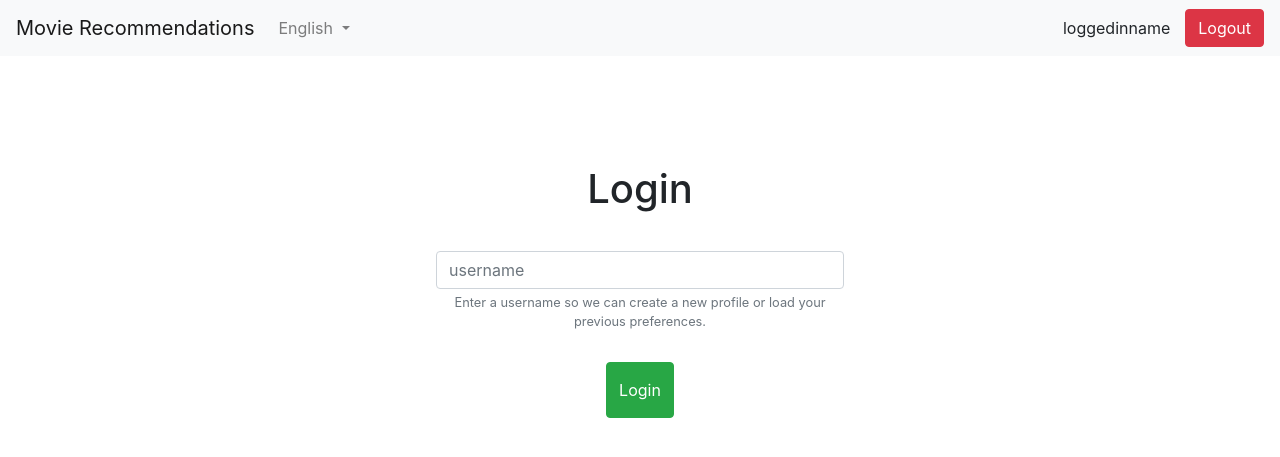
After one commit to bradleymackey/l3-web-tech, a Flask app: page /login/ in a window 1280 px wide. The commit adds this page. Shown: the top 457 px of the page. Run offline with Flask 2, Linux system fonts and the light colour scheme; some libraries are stand-ins or nearby versions.

Commit message:
redesigned nav, added login page

```diff
--- a/app.py
+++ b/app.py
@@ -14,10 +14,17 @@ app = Flask(__name__, static_url_path='/static')
 def index():
     return "Flask App!"
 
+@app.route("/login/")
+def login():
+    title = "Movie Recommendations - Login"
+    return render_template(
+        'login.html',**locals())
+
 #@app.route("/hello/<string:name>")
 @app.route("/hello/<string:name>/")
 def hello(name):
 #    return name
+    title = "Movie Recommendations"
     quotes = [ "'If people do not believe that mathematics is simple, it is only because they do not realize how complicated life is.' -- John Louis von Neumann ",
                "'Computer science is no more about computers than astronomy is about telescopes' --  Edsger Dijkstra ",
                "'To understand recursion you must first understand recursion..' -- Unknown",
@@ -29,7 +36,7 @@ def hello(name):
     #quote = quotes[randomNumber]
 
     return render_template(
-        'template.html',**locals())
+        'cards.html',**locals())
 
 if __name__ == "__main__":
     app.run(host='0.0.0.0', port=80)
--- a/static/style.css
+++ b/static/style.css
@@ -74,6 +74,8 @@
     color: #fff;
 }
 
+
+
 .card:hover {
     box-shadow: 0 20px 56px -12px rgba(0, 0, 0, .26);
     text-decoration: none;
@@ -87,6 +89,30 @@
     object-fit: cover;
 }
 
+.username {
+    padding-right: 15px;
+}
+
+.login {
+    text-align: center;
+    margin: auto;
+    padding: 20px;
+    padding-top: 100px;
+    width: 35%;
+    max-width: 750px;
+    min-width: 300px;
+}
+
+.app {
+    padding-top: 50px;
+}
+
+
+.login-item {
+    padding-top:15px;
+    padding-bottom: 15px;
+}
+
 /* System Fonts as used by GitHub */
 body {
     font-family: -apple-system, BlinkMacSystemFont, "Segoe UI", Roboto, Helvetica, Arial, sans-serif, "Apple Color Emoji", "Segoe UI Emoji", "Segoe UI Symbol";
--- a/templates/layout.html
+++ b/templates/layout.html
@@ -1,34 +1,46 @@
 <html>
 <head>
-    <title>Movie Reccomendations</title>
+    <title>{{title}}</title>
     <link rel="stylesheet" href="https://cdnjs.cloudflare.com/ajax/libs/font-awesome/4.7.0/css/font-awesome.min.css">
     <link rel="stylesheet" href="https://stackpath.bootstrapcdn.com/bootstrap/4.1.3/css/bootstrap.min.css" integrity="sha384-MCw98/SFnGE8fJT3GXwEOngsV7Zt27NXFoaoApmYm81iuXoPkFOJwJ8ERdknLPMO" crossorigin="anonymous">
     <link rel="stylesheet" href="/static/style.css">
-    <script async src="https://code.jquery.com/jquery-3.3.1.slim.min.js" integrity="sha384-q8i/X+965DzO0rT7abK41JStQIAqVgRVzpbzo5smXKp4YfRvH+8abtTE1Pi6jizo" crossorigin="anonymous"></script>
-    <script async src="https://cdnjs.cloudflare.com/ajax/libs/popper.js/1.14.3/umd/popper.min.js" integrity="sha384-ZMP7rVo3mIykV+2+9J3UJ46jBk0WLaUAdn689aCwoqbBJiSnjAK/l8WvCWPIPm49" crossorigin="anonymous"></script>
-    <script async src="https://stackpath.bootstrapcdn.com/bootstrap/4.1.3/js/bootstrap.min.js" integrity="sha384-ChfqqxuZUCnJSK3+MXmPNIyE6ZbWh2IMqE241rYiqJxyMiZ6OW/JmZQ5stwEULTy" crossorigin="anonymous"></script>
 </head>
 <body>
-    <nav class="navbar navbar-light bg-light">
-        <span class="navbar-brand mb-0 h1">Movie Recommendations</span>
-        <form class="form-inline my-2 my-lg-0">
-            <div class="btn-group">
-                <button type="button" class="btn btn-info dropdown-toggle bar-spacing" data-toggle="dropdown" aria-haspopup="true" aria-expanded="false">
+    <nav class="navbar fixed-top navbar-expand-sm navbar-light bg-light">
+        <a class="navbar-brand" href="/">Movie Recommendations</a>
+        <button class="navbar-toggler" type="button" data-toggle="collapse" data-target="#navbarSupportedContent" aria-controls="navbarSupportedContent" aria-expanded="false" aria-label="Toggle navigation">
+            <span class="navbar-toggler-icon"></span>
+        </button>
+        <div class="collapse navbar-collapse" id="navbarSupportedContent">
+            <ul class="navbar-nav mr-auto">
+              <li class="nav-item dropdown">
+                <a class="nav-link dropdown-toggle" href="#" id="navbarDropdown" role="button" data-toggle="dropdown" aria-haspopup="true" aria-expanded="false">
                   English
-                </button>
-                <div class="dropdown-menu">
+                </a>
+                <div class="dropdown-menu" aria-labelledby="navbarDropdown">
                   <a class="dropdown-item" href="#">English</a>
                   <a class="dropdown-item" href="#">Français</a>
                   <a class="dropdown-item" href="#">Deutsche</a>
                 </div>
+              </li>
+            </ul>
+            <form class="form-inline my-2 my-lg-0">
+                <span id="username-label" class="username">loggedinname</span>
+                <button id="login-button" class="btn btn-danger my-2 my-sm-0" type="submit">Logout</button>
+            </form>
         </div>
-            <button class="btn btn-danger my-2 my-sm-0" type="submit">Reset User Preferences</button>
-        </form>
     </nav>
 
-<div class="container">
-    {% block body %}{% endblock %}
+    <div class="app">
+        {# all cards are rendered here, see cards.html #}
+        {% block cards %}{% endblock %}
+
+        {# login screen is rendered here, see login.html #}
+        {% block login %}{% endblock %}
     </div>
 
 </body>
+<script src="https://code.jquery.com/jquery-3.3.1.slim.min.js" integrity="sha384-q8i/X+965DzO0rT7abK41JStQIAqVgRVzpbzo5smXKp4YfRvH+8abtTE1Pi6jizo" crossorigin="anonymous"></script>
+<script src="https://cdnjs.cloudflare.com/ajax/libs/popper.js/1.14.3/umd/popper.min.js" integrity="sha384-ZMP7rVo3mIykV+2+9J3UJ46jBk0WLaUAdn689aCwoqbBJiSnjAK/l8WvCWPIPm49" crossorigin="anonymous"></script>
+<script src="https://stackpath.bootstrapcdn.com/bootstrap/4.1.3/js/bootstrap.min.js" integrity="sha384-ChfqqxuZUCnJSK3+MXmPNIyE6ZbWh2IMqE241rYiqJxyMiZ6OW/JmZQ5stwEULTy" crossorigin="anonymous"></script>
 </html>
--- /dev/null
+++ b/templates/login.html
@@ -0,0 +1,15 @@
+{% extends "layout.html" %}
+{% block login %}
+
+<div class="login">
+    <h1 class="login-item">Login</h1>
+    <form>
+        <div class="form-group login-item">
+            <input type="text" class="form-control" id="username-field" aria-describedby="usernameHelp" placeholder="username">
+            <small id="usernameHelp" class="form-text text-muted">Enter a username so we can create a new profile or load your previous preferences.</small>
+        </div>
+        <button type="submit" class="btn btn-success login-item">Login</button>
+    </form>
+</div>
+
+{% endblock %}
```
Also changed, not shown: templates/cards.html (added, +47 -0 lines), templates/template.html (deleted, +0 -42 lines). Lines whose indentation alone changed are shown as unchanged.
